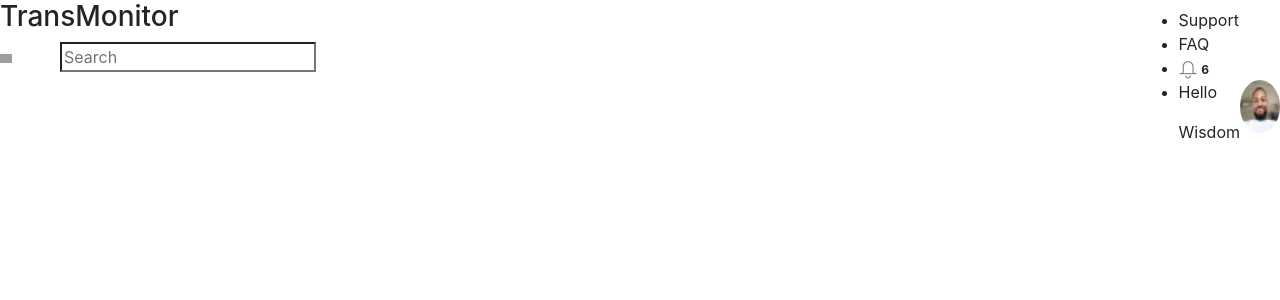
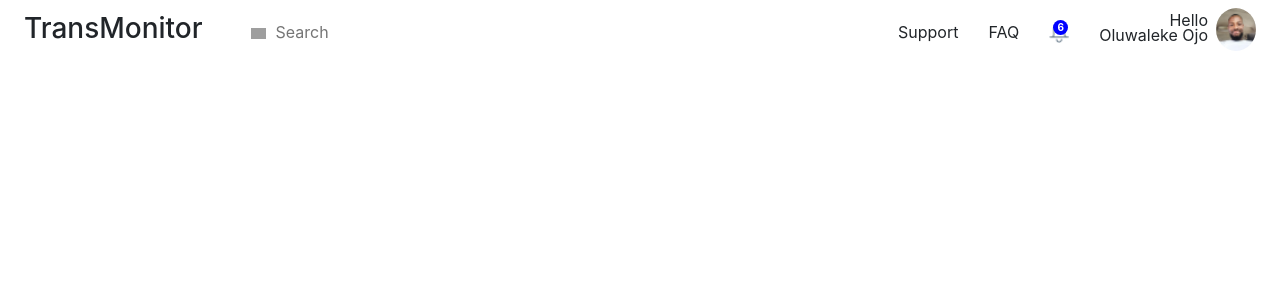
Before and after one commit to wisdomosara/mint, a React (Create React App) app: page / in a window 1280 px wide. Shown: the top 300 px of the page. Built offline with nearby package versions, Linux system fonts and the light colour scheme; grey boxes are pictures that could not be loaded.

Commit message:
finished the header

```diff
--- a/src/App.css
+++ b/src/App.css
@@ -1,6 +1,35 @@
 
 
-
+.header-right ul li{
+  float: left;
+  list-style-type: none;
+  margin-left:30px
+}
 .round-img{
   border-radius: 50%
 }
+.name{
+  margin-top: -25px;
+  width: auto
+}
+.notification{
+  position: relative;
+}
+.search-input{
+  border-style: none;
+}
+.search-input:focus, .search-input:target{
+  border-style: none;
+  outline: none
+}
+.badge{
+  position: absolute;
+  top:0;
+  right:1px;
+  background-color: blue;
+  color: white;
+  width: 15px;
+  height: 15px;
+  font-size: 10px;
+  border-radius: 50%;
+}
--- a/src/components/Header.jsx
+++ b/src/components/Header.jsx
@@ -3,36 +3,34 @@ import React, { Component } from 'react'
 export default class Header extends Component {
     render() {
         return (
-            <div className="header d-flex justify-content-between align-items-baseline">
-                <div className="header-left">
+            <div className="header d-flex justify-content-between align-items-baseline px-4">
+                <div className="header-left d-flex align-items-baseline">
                     <h3>TransMonitor</h3>
-                    <div className="searchbox">
-                        <img src='images/search.png' width="12px" className="mr-5"></img>
-                        <input type="search" placeholder="Search"></input>
+                    <div className="searchbox ml-5">
+                        <img src='images/search.png' width="15px" className="mr-2"></img>
+                        <input type="search" placeholder="Search" className="search-input"></input>
                     </div>
                 </div>
                 <div className="header-right">
-                    <div className="d-flex align-items-baseline">
-                        <ul>
+                        <ul className="d-flex align-items-center">
                             <li>Support</li>
                             <li>FAQ</li>
                             <li>
                                 <div className="notification">
-                                    <img src="images/Group (1).png"></img>
+                                    <img src="images/Group (1).png" width="20px"></img>
                                     <div className="badge">6</div>
                                 </div>
                             </li>
                             <li>
-                                <div className="d-flex">
-                                    <div>
-                                        <p>Hello</p>
-                                        <p>Wisdom</p>
+                                <div className="d-flex align-items-start">
+                                    <div className="mr-2 pt-2">
+                                        <p className="text-right">Hello</p>
+                                        <p className="text-right name"> Oluwaleke Ojo</p>
                                     </div>
-                                    <img src="images/IMG-20180413-WA0005.png" className="round-img" width="40px" height="53px"></img>
+                                    <img src="images/IMG-20180413-WA0005.png" className="round-img mt-2" width="40px" height="43px"></img>
                                 </div>
                             </li>
                         </ul>
-                    </div>
                 </div>
             </div>
         )
```
